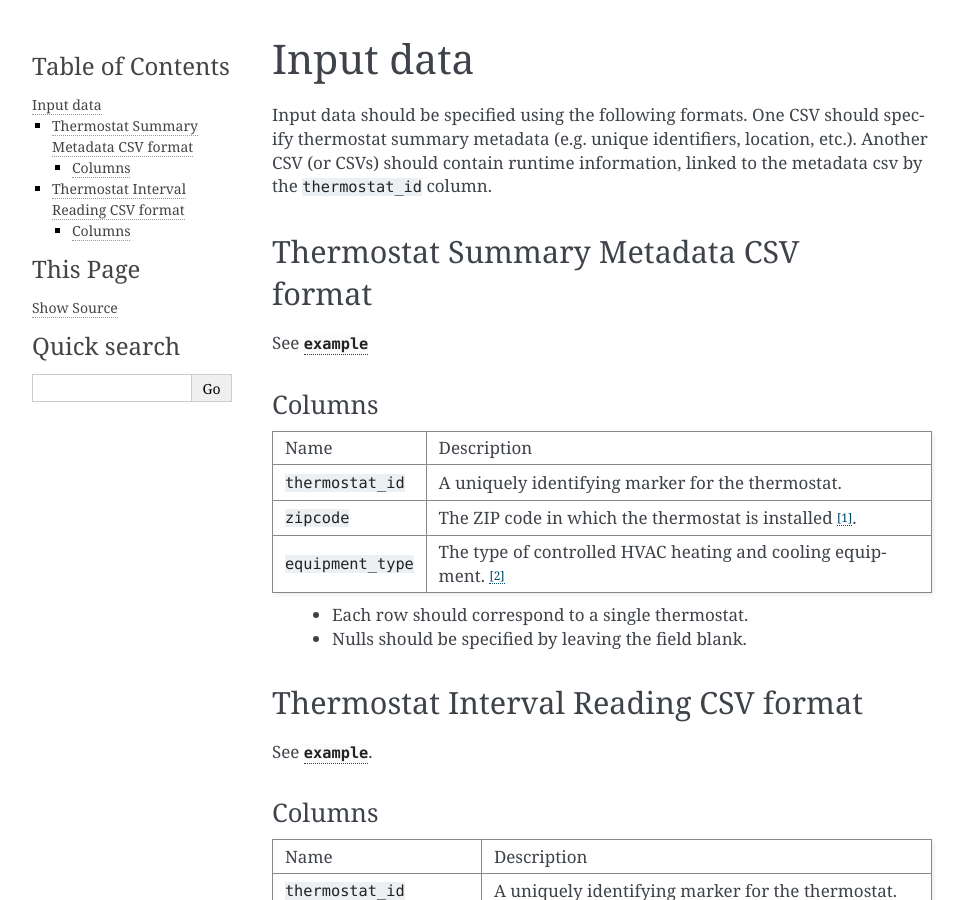
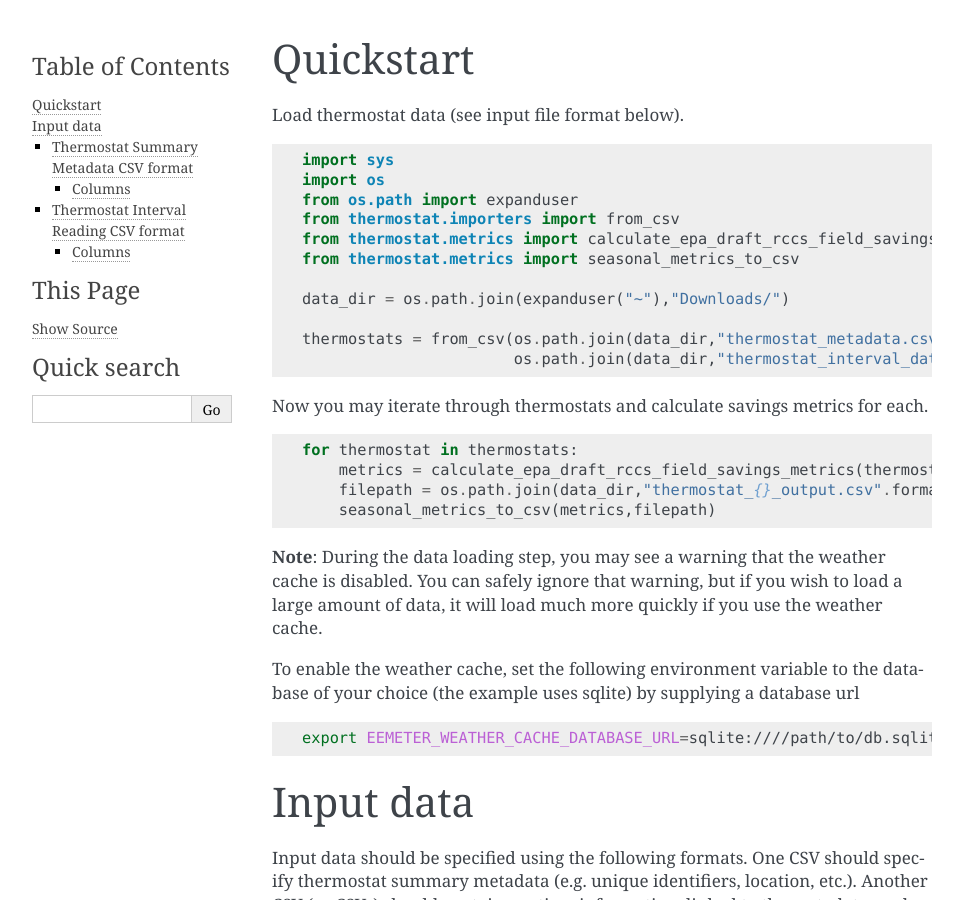
Before and after one commit to EPAENERGYSTAR/epathermostat, a Sphinx documentation site: the page built from docs/tutorial.rst, in a window 1280 px wide and 900 px high. Shown: the whole window, without its empty margins (148-1112 px from the left). Built offline with Sphinx 7.4.7, drawn with Linux system fonts in a browser that asks for light colours.

Commit message:
update tutorial with example usage

```diff
--- a/docs/tutorial.rst
+++ b/docs/tutorial.rst
@@ -1,3 +1,44 @@
+Quickstart
+==========
+
+Load thermostat data (see input file format below).
+
+.. code-block:: python
+
+    import sys
+    import os
+    from os.path import expanduser
+    from thermostat.importers import from_csv
+    from thermostat.metrics import calculate_epa_draft_rccs_field_savings_metrics
+    from thermostat.metrics import seasonal_metrics_to_csv
+
+    data_dir = os.path.join(expanduser("~"),"Downloads/")
+
+    thermostats = from_csv(os.path.join(data_dir,"thermostat_metadata.csv"),
+                           os.path.join(data_dir,"thermostat_interval_data.csv"))
+
+Now you may iterate through thermostats and calculate savings metrics for each.
+
+.. code-block:: python
+
+    for thermostat in thermostats:
+        metrics = calculate_epa_draft_rccs_field_savings_metrics(thermostat)
+        filepath = os.path.join(data_dir,"thermostat_{}_output.csv".format(thermostat.thermostat_id))
+        seasonal_metrics_to_csv(metrics,filepath)
+
+**Note**: During the data loading step, you may see a warning that the weather cache is
+disabled. You can safely ignore that warning, but if you wish to load a large
+amount of data, it will load much more quickly if you use the weather cache.
+
+To enable the weather cache, set the following environment variable to the
+database of your choice (the example uses sqlite) by supplying a database url
+
+.. code-block:: bash
+
+    export EEMETER_WEATHER_CACHE_DATABASE_URL=sqlite:////path/to/db.sqlite
+
+
+
 Input data
 ==========
 
```
